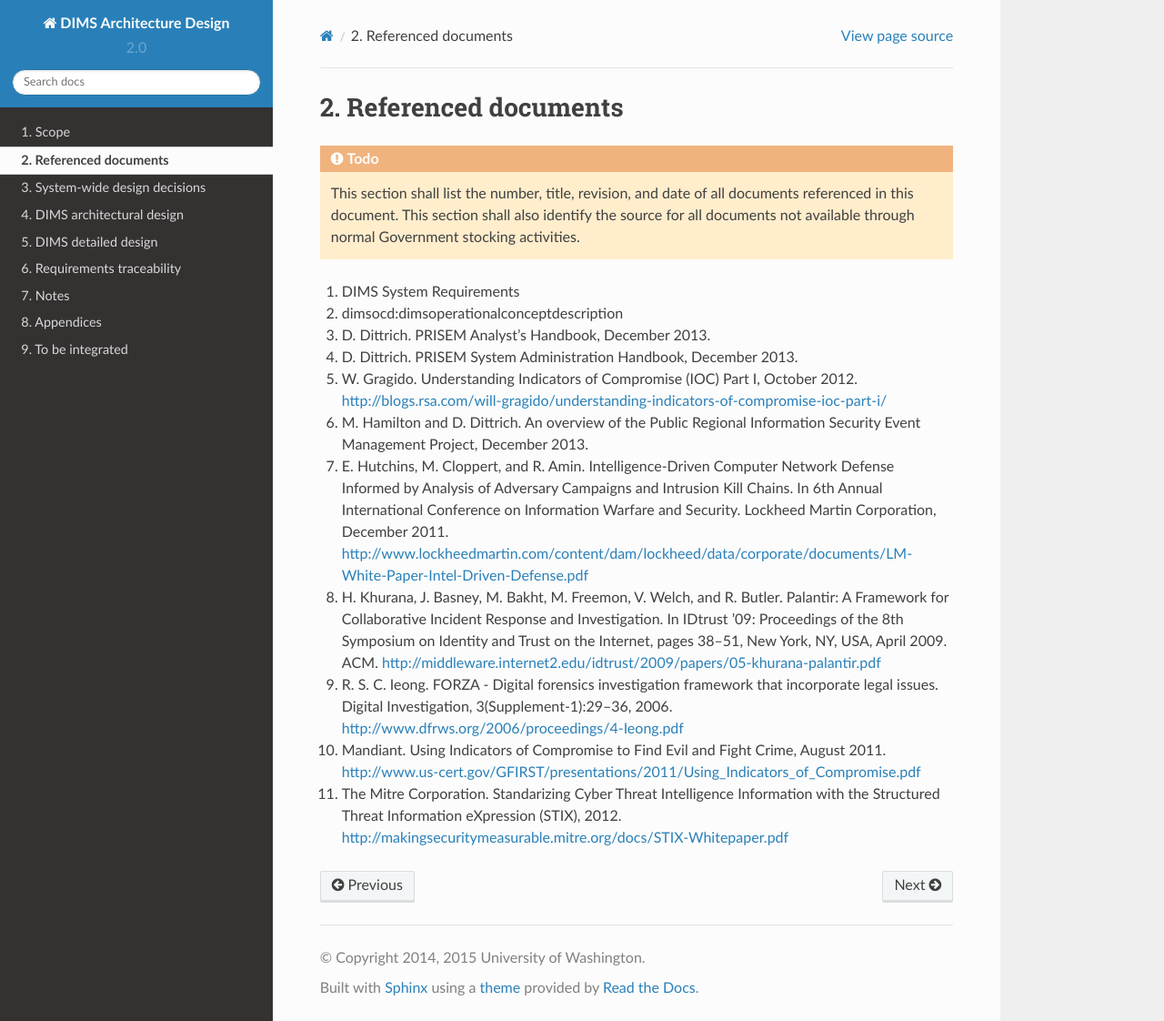
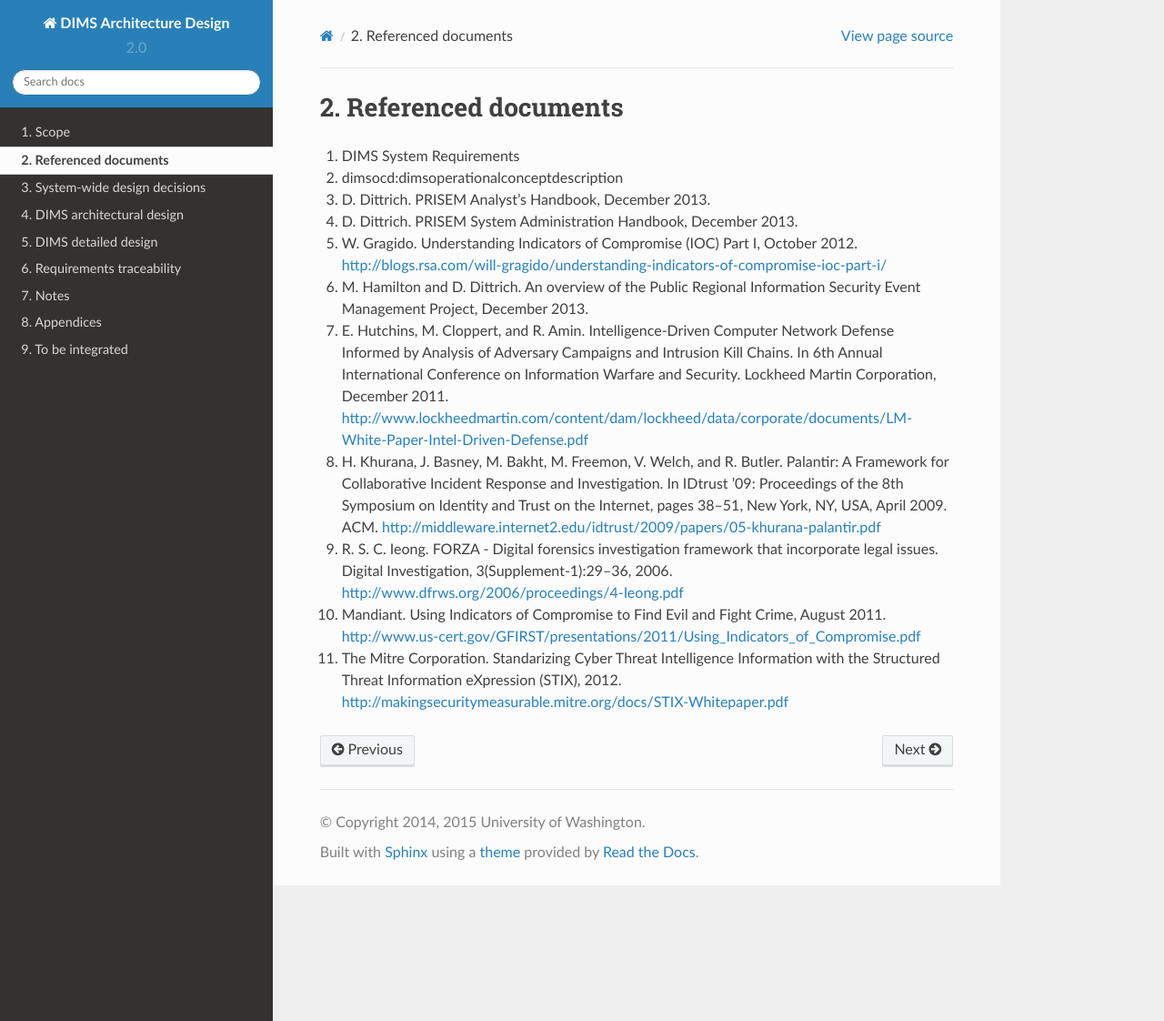
Before and after one commit to uw-dims/dims-ad, a Sphinx documentation site: the page built from source/referenceddocs.rst, in a window 1280 px wide and 1122 px high. Shown: the whole window at 91% size. Built offline with Sphinx 7.4.7 and the Read the Docs theme 2.0.0, drawn with Linux system fonts in a browser that asks for light colours.

Commit message:
Remove todo from referenceddocs.rst

```diff
--- a/source/referenceddocs.rst
+++ b/source/referenceddocs.rst
@@ -3,13 +3,6 @@
 ====================
 Referenced documents
 ====================
-
-.. todo::
-
-   This section shall list the number, title, revision, and date of all
-   documents referenced in this document. This section shall also identify the
-   source for all documents not available through normal Government stocking
-   activities.
 
 #. :ref:`DIMS System Requirements <dimssr:dimssystemrequirements>`
 
```
